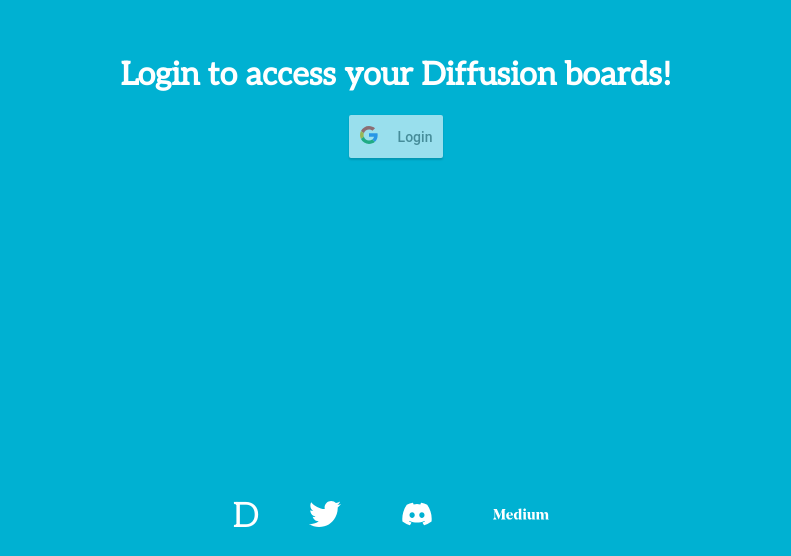
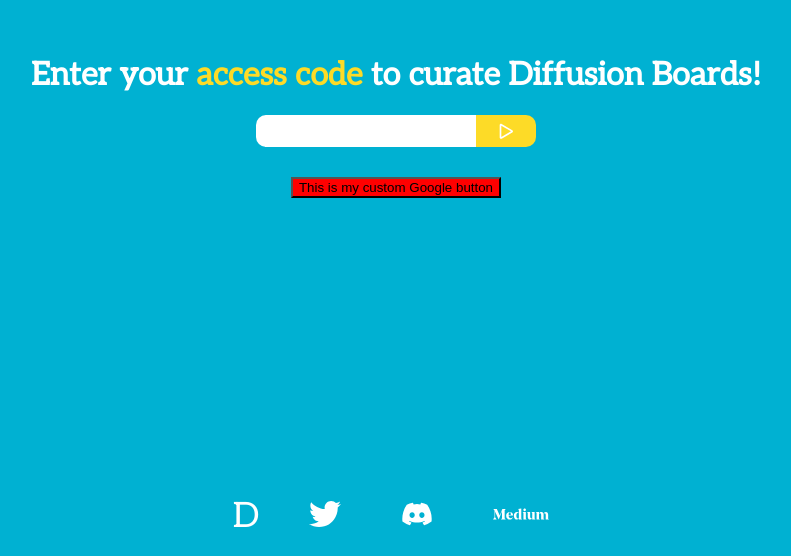
Before and after one commit to eedelosreyes2/diffusion-pinboard-creator-mvp, a React (Create React App) app: page /#/ in a window 1280 px wide. Shown: the part 244-800 px from the top of the page, without its empty margins (244-1035 px from the left). Built offline with nearby package versions, Linux system fonts and the light colour scheme; no server answers.

Commit message:
new login

```diff
--- a/src/components/LogInComponent.js
+++ b/src/components/LogInComponent.js
@@ -1,10 +1,11 @@
 import React, { Component } from 'react';
 import GoogleLogin from 'react-google-login';
 import { IconContext } from 'react-icons/lib';
+import { BsPlay } from 'react-icons/bs';
 import { AiOutlineMediumWorkmark } from 'react-icons/ai';
 import { FaTwitter, FaDiscord } from 'react-icons/fa';
 import styled from 'styled-components';
-import { socials, colors } from '../globals';
+import { socials, colors, accessCode } from '../globals';
 
 const Container = styled.div`
 	align-items: center;
@@ -18,6 +19,40 @@ const Container = styled.div`
 const H1 = styled.h1`
 	color: white;
 	margin-top: 300px;
+`;
+
+const AccessCode = styled.a`
+	color: ${colors.secondary};
+	cursor: pointer;
+`;
+
+const Form = styled.div`
+	display: flex;
+	margin-bottom: 30px;
+`;
+
+const AccessCodeInput = styled.input`
+	border: none;
+	border-top-left-radius: 10px;
+	border-bottom-left-radius: 10px;
+	font-family: aleo;
+	height: 30px;
+	padding-left: 10px;
+	padding-right: 10px;
+	outline: none;
+	text-align: center;
+	width: 200px;
+`;
+
+const AccessCodeSubmit = styled.button`
+	background-color: ${colors.secondary};
+	border: none;
+	border-top-right-radius: 10px;
+	border-bottom-right-radius: 10px;
+	cursor: pointer;
+	height: 32px;
+	outline: none;
+	width: 60px;
 `;
 
 const Footer = styled.div`
@@ -40,16 +75,72 @@ const DiffusionIcon = styled.a`
 `;
 
 export class LogInComponent extends Component {
+	constructor() {
+		super();
+		this.state = {
+			hasAccess: false,
+			fade: false,
+		};
+	}
+
+	handleSubmit = () => {
+		// console.log(document.getElementById('access-code').value);
+		const value = document.getElementById('access-code').value;
+
+		if (value === accessCode) {
+			this.setState({ hasAccess: true });
+		} else {
+			console.log('nope');
+			this.setState({ fade: true });
+		}
+	};
+
 	render() {
+		const { fade } = this.state;
+
 		return (
 			<Container>
-				<H1>Login to access your Diffusion boards!</H1>
+				<H1>
+					Enter your{' '}
+					<AccessCode href={socials.typeform} target="__blank">
+						access code
+					</AccessCode>{' '}
+					to curate Diffusion Boards!
+				</H1>
+				<Form id="form">
+					<AccessCodeInput id="access-code"></AccessCodeInput>
+					<AccessCodeSubmit
+						onClick={this.handleSubmit}
+						onAnimationEnd={() => console.log('what')}
+						className={fade ? 'hide' : ''}
+					>
+						<IconContext.Provider
+							value={{
+								size: '2em',
+								style: {
+									color: 'white',
+									paddingTop: '2px',
+								},
+							}}
+						>
+							<BsPlay />
+						</IconContext.Provider>
+					</AccessCodeSubmit>
+				</Form>
 				<GoogleLogin
 					clientId="173875502237-vqno633dqovkrmnot06va4r1iu0m2882.apps.googleusercontent.com"
 					buttonText="Login"
 					onSuccess={this.props.responseGoogleLogin}
 					onFailure={this.props.responseGoogleLogin}
 					cookiePolicy={'single_host_origin'}
+					render={(renderProps) => (
+						<button
+							onClick={renderProps.onClick}
+							style={{ backgroundColor: 'red' }}
+						>
+							This is my custom Google button
+						</button>
+					)}
 				/>
 				<Footer>
 					<IconContext.Provider
--- a/src/globals.js
+++ b/src/globals.js
@@ -6,6 +6,7 @@ export const socials = {
 	twitter: 'https://twitter.com/diffusionme',
 	discord: 'https://discord.gg/5HWM8FJjxf',
 	medium: 'https://diffusion.medium.com/',
+	typeform: 'https://hjv8msq3gnt.typeform.com/to/Gdq3kNQl',
 };
 
 export const fonts = ['Aleo', 'serif'];
@@ -16,3 +17,5 @@ export const colors = {
 	green: '#21eb2f',
 	darkBg: '#1c1c1c',
 };
+
+export const accessCode = 'Curation2021!';
```
